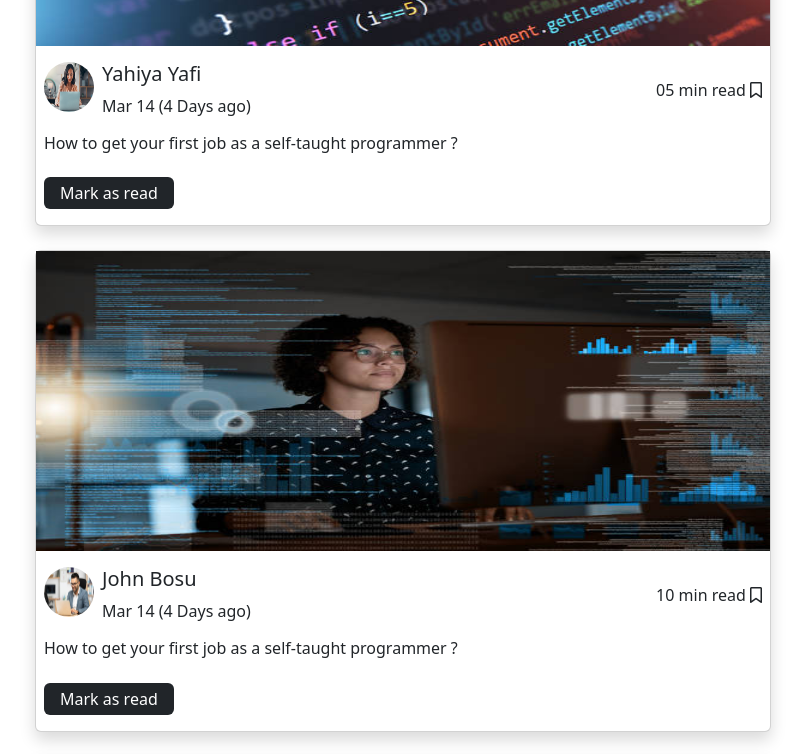
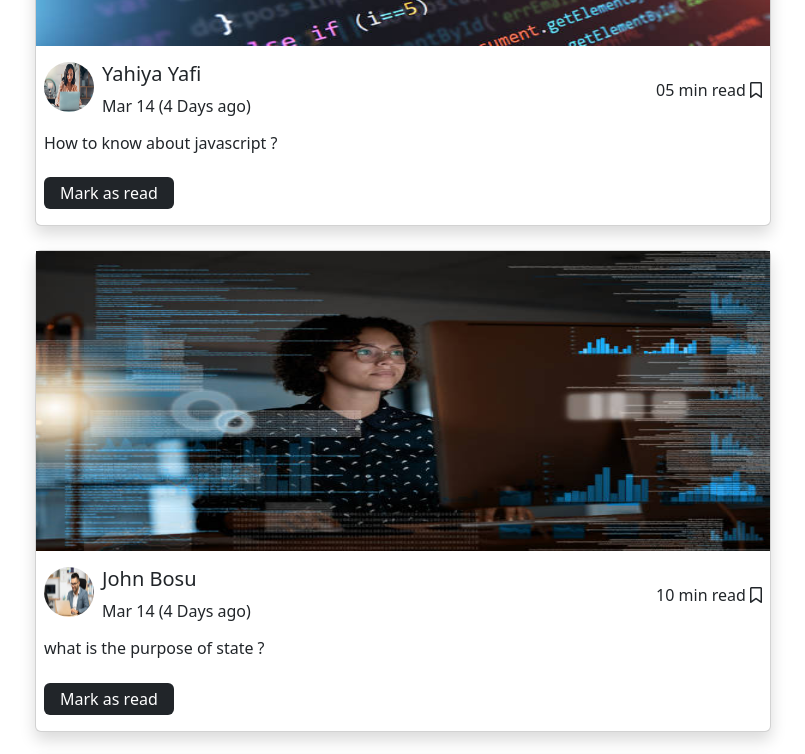
Before and after one commit to RitaM5/knowledge-cafe, a React (Vite) app: page / in a window 1280 px wide. Shown: the part 840-1594 px from the top of the page, without its empty margins (47-852 px from the left). Built offline with nearby package versions, Linux system fonts and the light colour scheme; a web font is replaced by a local one.

Commit message:
tostify added & book mark error handle finished

```diff
--- a/package.json
+++ b/package.json
@@ -12,7 +12,8 @@
     "bootstrap": "^5.2.3",
     "react": "^18.2.0",
     "react-bootstrap": "^2.7.2",
-    "react-dom": "^18.2.0"
+    "react-dom": "^18.2.0",
+    "react-toastify": "^9.1.2"
   },
   "devDependencies": {
     "@types/react": "^18.0.28",
--- a/public/data.json
+++ b/public/data.json
@@ -11,7 +11,7 @@
     {
         "id": 1,
         "Author_name": "Yahiya Yafi",
-        "Blog_title": "How to get your first job as a self-taught programmer",
+        "Blog_title": "How to know about javascript",
         "Images": "./image/coding-1.jpg",
         "Author_image": "./image/women-1.jpg",
         "Read_time": "05",
@@ -20,7 +20,7 @@
     {
         "id": 2,
         "Author_name": "John Bosu",
-        "Blog_title": "How to get your first job as a self-taught programmer",
+        "Blog_title": "what is the purpose of state",
         "Images": "./image/coding-2.jpg",
         "Author_image": "./image/men-1.jpg",
         "Read_time": "10",
@@ -29,7 +29,7 @@
     {
         "id": 3,
         "Author_name": "Natasa Paul",
-        "Blog_title": "How to get your first job as a self-taught programmer",
+        "Blog_title": "How to be programmer",
         "Images": "./image/coding-3.jpg",
         "Author_image": "./image/women-2.jpg",
         "Read_time": "12",
--- a/src/App.jsx
+++ b/src/App.jsx
@@ -2,7 +2,8 @@ import { useState } from 'react'
 import './App.css'
 import Header from './components/Header/Header'
 import Home from './components/Home/Home'
-
+import { ToastContainer, toast } from 'react-toastify';
+import 'react-toastify/dist/ReactToastify.css';
 function App() {
   const [count, setCount] = useState(0)
 
@@ -10,6 +11,7 @@ function App() {
     <div className="container">
       <Header/>
       <Home/>
+      <ToastContainer />
     </div>
   )
 }
--- a/src/components/Home/Home.jsx
+++ b/src/components/Home/Home.jsx
@@ -2,6 +2,7 @@ import React, { useEffect, useState } from 'react';
 import './Home.css';
 import CardData from './cardData';
 import AddNewBlog from './AddNewBlog';
+import { toast } from 'react-toastify';
 const Home = () => {
     const [data, setData] = useState([]);
     const [blog, setBlog] = useState([])
@@ -11,9 +12,13 @@ const Home = () => {
             .then((data) => setData(data))
     }, []);
     const addBookMark = (title) => {
-        console.log(title);
-        const newBlog = [...blog, title]
-        setBlog(newBlog);
+        if (blog.indexOf(title) === -1) {
+            const newBlog = [...blog, title]
+            setBlog(newBlog);
+        }
+        else {
+            toast("Already this title has been showing in the bookmark !")
+        }
     }
     return (
         <div className='row mt-4'>
```
Also changed, not shown: vite.config.js (line endings or trailing spaces), 1 other file (tests, documents, lock files or other folders).
